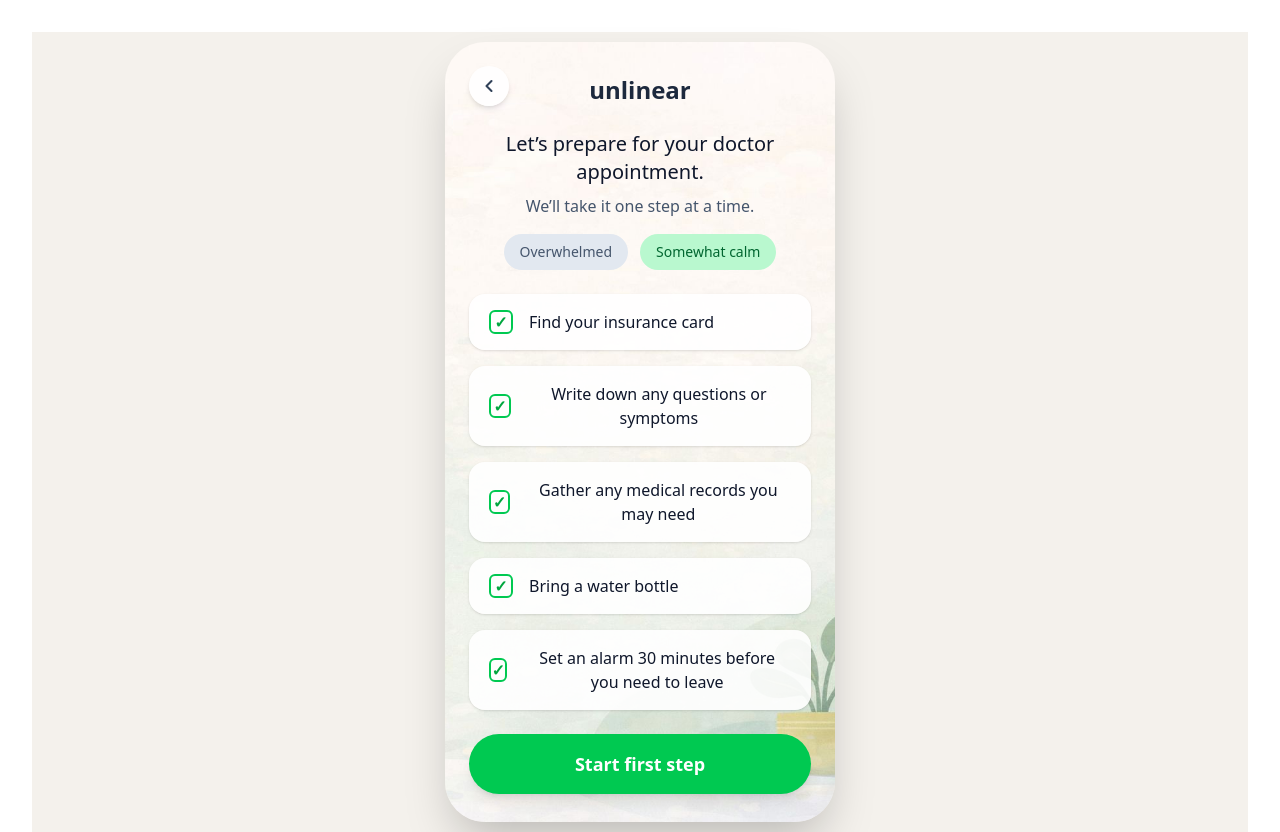
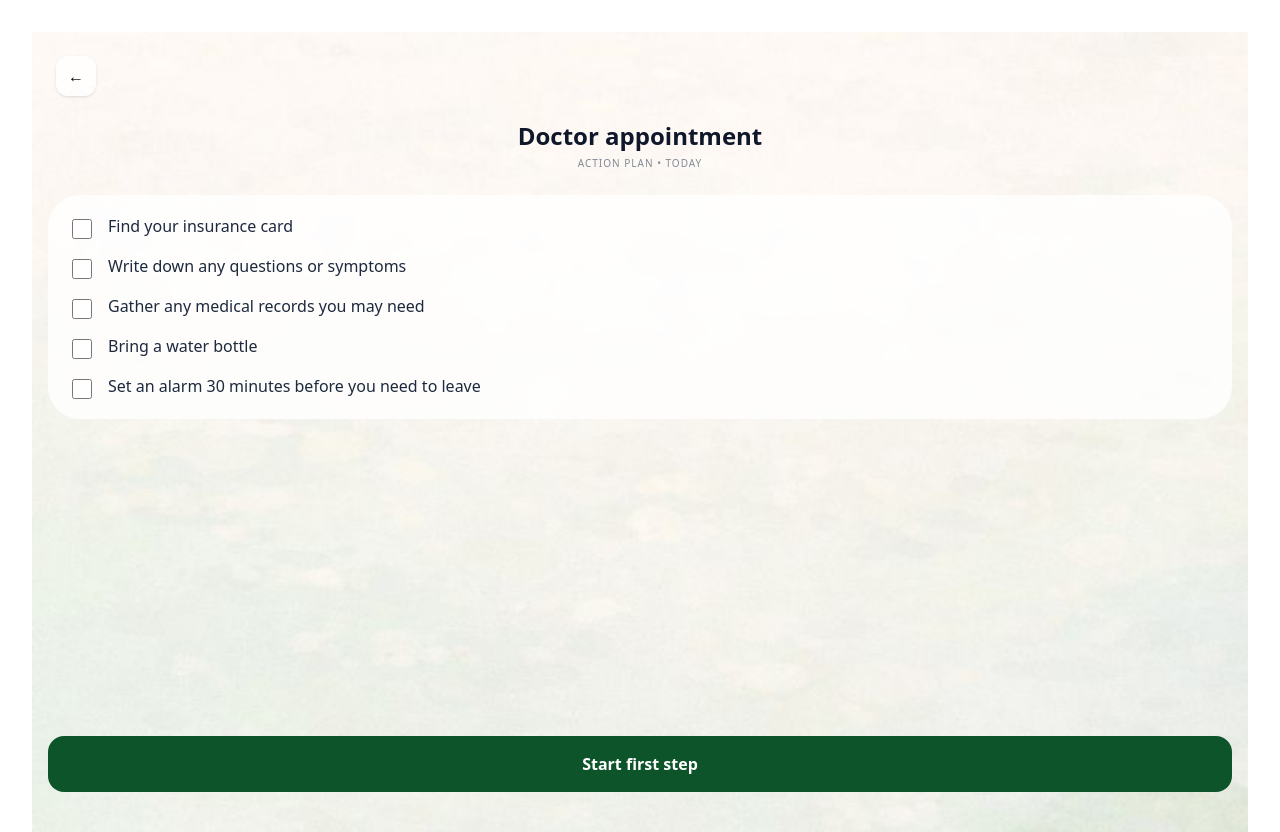
Before and after one commit to bka81/telus-hackathon, a React (Vite) app: page /breakdown in a window 1280 px wide. Built offline with nearby package versions, Linux system fonts and the light colour scheme.

Commit message:
refactor: change design of task breakdown page.

```diff
--- a/src/pages/Breakdown.jsx
+++ b/src/pages/Breakdown.jsx
@@ -1,123 +1,112 @@
+import { useState } from "react";
 import { Link } from "react-router-dom";
 import bgImage from "../assets/images/task-breakdown.jpg";
 
 export default function Breakdown() {
-  const tasks = [
-    "Find your insurance card",
-    "Write down any questions or symptoms",
-    "Gather any medical records you may need",
-    "Bring a water bottle",
-    "Set an alarm 30 minutes before you need to leave",
-  ];
+  const [tasks, setTasks] = useState([
+    { text: "Find your insurance card", done: false },
+    { text: "Write down any questions or symptoms", done: false },
+    { text: "Gather any medical records you may need", done: false },
+    { text: "Bring a water bottle", done: false },
+    { text: "Set an alarm 30 minutes before you need to leave", done: false },
+  ]);
+
+  const toggleTask = (index) => {
+    setTasks((prev) =>
+      prev.map((task, i) =>
+        i === index ? { ...task, done: !task.done } : task
+      )
+    );
+  };
 
   return (
-    /* OUTSIDE BEIGE */
-    <div className="min-h-screen bg-[#F4F1EC] flex items-center justify-center px-4 font-sans">
+    <div
+      className="min-h-[100dvh] w-full overflow-x-hidden bg-cover bg-center bg-no-repeat"
+      style={{ backgroundImage: `url(${bgImage})` }}
+    >
 
-      {/* PHONE */}
-      <div className="relative w-full max-w-[390px] h-[780px] rounded-[2.5rem] overflow-hidden shadow-2xl">
+      {/* CONTENT */}
+      <div className="min-h-[100dvh] flex flex-col">
+
+        {/* NAV */}
+        <nav className="px-6 py-6">
           <Link
             to="/"
+            className="w-10 h-10 bg-white/80 rounded-xl flex items-center justify-center shadow"
+          >
+            ←
+          </Link>
+        </nav>
+
+        {/* MAIN — FULL WIDTH */}
+        <main className="flex flex-col flex-1 px-4">
+
+          {/* HEADER */}
+          <header className="mb-6 text-center">
+            <h1 className="text-2xl font-bold text-slate-900">
+              Doctor appointment
+            </h1>
+            <p className="text-[10px] tracking-widest uppercase text-slate-700 opacity-60 mt-1">
+              Action Plan • Today
+            </p>
+          </header>
+
+         {/* TASK LIST — SINGLE CARD */}
+<div className="flex-grow">
+  <div
     className="
-      absolute
-      top-6
-      left-6
-      z-20
-      w-10
-      h-10
-      rounded-full
-      bg-white/90
-      flex
-      items-center
-      justify-center
-      shadow-md
-      text-slate-700
-      hover:bg-white
-      transition
-      active:scale-95
+      bg-white/80 backdrop-blur
+      rounded-[2rem]
+      px-6 py-5
+      space-y-4
     "
-  aria-label="Go back home"
   >
-  <svg
-    xmlns="http://www.w3.org/2000/svg"
-    width="20"
-    height="20"
-    viewBox="0 0 24 24"
-    fill="none"
-    stroke="currentColor"
-    strokeWidth="2.5"
-    strokeLinecap="round"
-    strokeLinejoin="round"
+    {tasks.map((task, i) => (
+      <label
+        key={i}
+        className="flex items-start gap-4 cursor-pointer"
       >
-    <path d="M15 18l-6-6 6-6" />
-  </svg>
-</Link>
-
-
-        {/* BACKGROUND IMAGE — VISIBLE */}
-        <div
-          className="absolute inset-0 bg-cover bg-center"
-          style={{ backgroundImage: `url(${bgImage})` }}
+        {/* CHECKBOX */}
+        <input
+          type="checkbox"
+          checked={task.done}
+          onChange={() => toggleTask(i)}
+          className="
+            mt-1
+            h-5 w-5
+            rounded-md
+            border
+            border-slate-400
+            text-green-700
+            accent-green-700
+          "
         />
 
-        {/* CONTENT LAYER */}
-        <div className="relative z-10 flex flex-col h-full px-6">
-
-          {/* HEADER */}
-          <header className="pt-8 text-center">
-            <h1 className="text-2xl font-semibold text-slate-800">
-              unlinear
-            </h1>
-          </header>
-
-          {/* INTRO */}
-          <div className="pt-6 pb-4 text-center space-y-2">
-            <p className="text-xl font-medium text-slate-900">
-              Let’s prepare for your doctor appointment.
-            </p>
-            <p className="text-slate-600">
-              We’ll take it one step at a time.
-            </p>
+        {/* TEXT */}
+        <span
+          className={`text-base text-slate-800 leading-snug ${
+            task.done ? "line-through opacity-50" : ""
+          }`}
+        >
+          {task.text}
+        </span>
+      </label>
+    ))}
   </div>
-
-          {/* MOOD */}
-          <div className="flex justify-center gap-3 pb-6">
-            <span className="px-4 py-2 rounded-full bg-slate-200 text-slate-600 text-sm font-medium">
-              Overwhelmed
-            </span>
-            <span className="px-4 py-2 rounded-full bg-green-200 text-green-800 text-sm font-medium">
-              Somewhat calm
-            </span>
-          </div>
-
-          {/* TASK LIST */}
-          <div className="flex-1 space-y-4">
-            {tasks.map((task, i) => (
-              <div
-                key={i}
-                className="flex items-center gap-4 bg-white/90 rounded-2xl px-5 py-4 shadow-sm"
-              >
-                <div className="w-6 h-6 rounded-md border-2 border-green-500 flex items-center justify-center text-green-600 font-bold">
-                  ✓
-                </div>
-                <p className="text-slate-900 font-medium">
-                  {task}
-                </p>
-              </div>
-            ))}
 </div>
 
           {/* CTA */}
-          <div className="pb-8 pt-6">
+          <div className="pt-6 pb-10">
             <Link
               to="/focus"
-              className="block text-center bg-green-500 text-white font-semibold text-lg py-4 rounded-full shadow-lg hover:bg-green-600 transition active:scale-95"
+              className="block w-full bg-green-900 text-white font-bold py-4 rounded-2xl text-center hover:bg-green-800 transition"
+
             >
               Start first step
             </Link>
           </div>
 
-        </div>
+        </main>
       </div>
     </div>
   );
```
Lines whose indentation alone changed are shown as unchanged.
